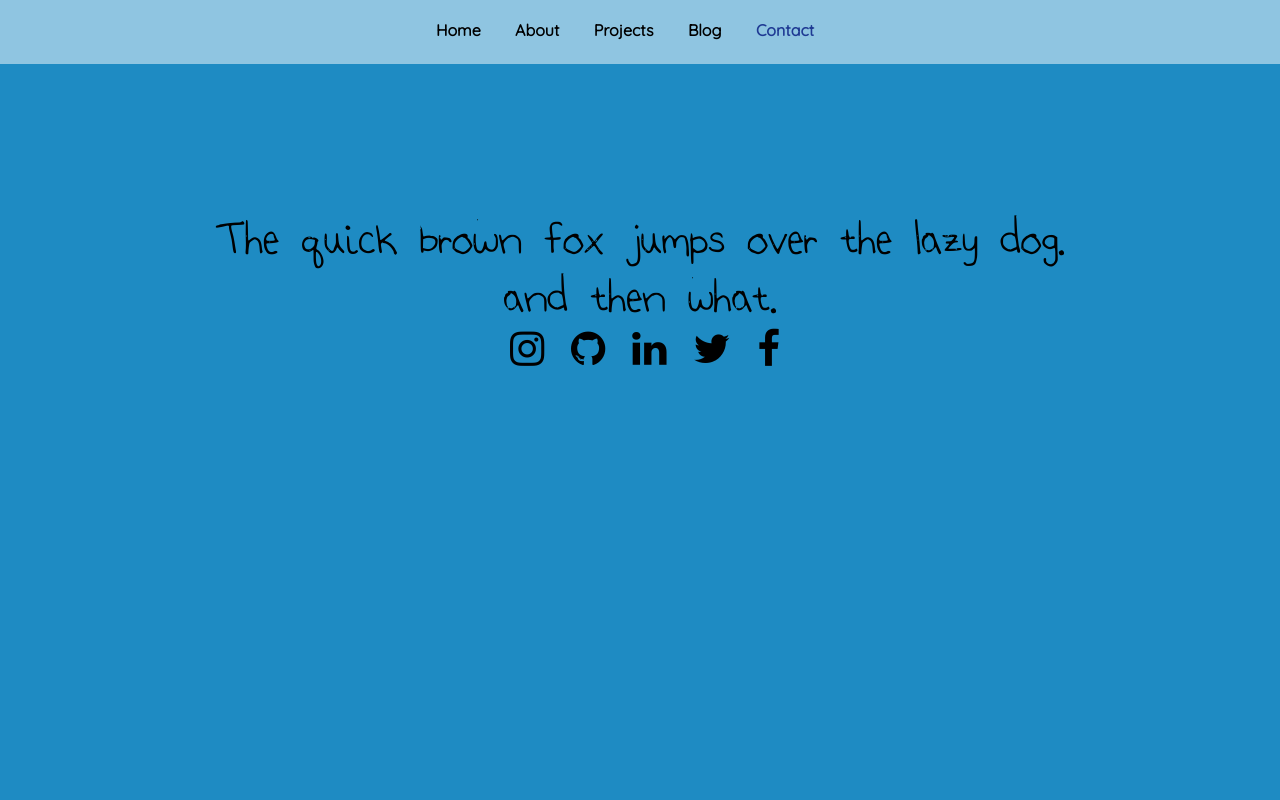
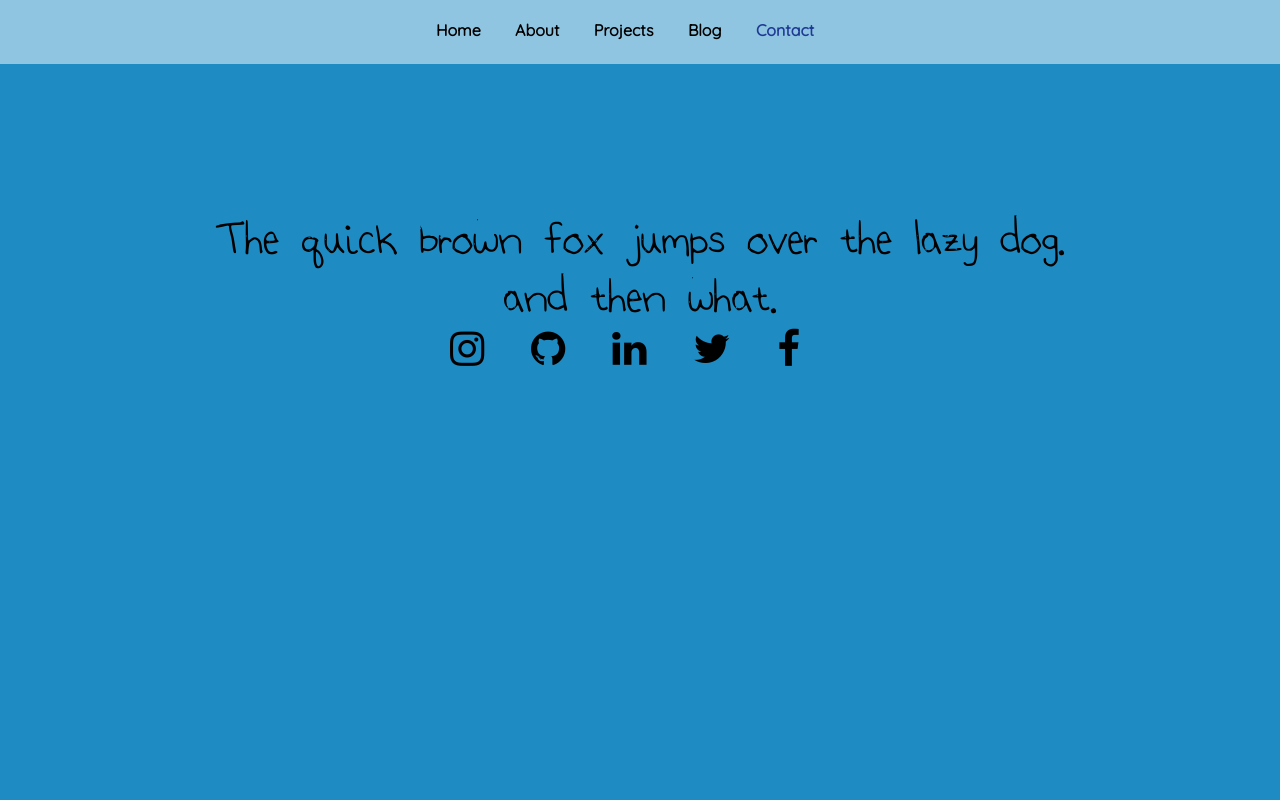
Before and after one commit to alisatee/alisatee.github.io, a plain HTML site: page index.html in a window 1280 px wide. Shown: the top 800 px of the page. Drawn offline with nearby package versions, Linux system fonts and the light colour scheme.

Commit message:
centered icons on about me section

```diff
--- a/index.css
+++ b/index.css
@@ -97,12 +97,14 @@ section {
   background-color: #1E8BC3;
 }
 
+/*about me icons */
+
 .icon-wrapper {
   font-size: 30pt;
 }
 
 .icon-wrapper a {
-  padding-left: 10px;
+  padding-right: 30px;
   color: black;
 }
 
```
